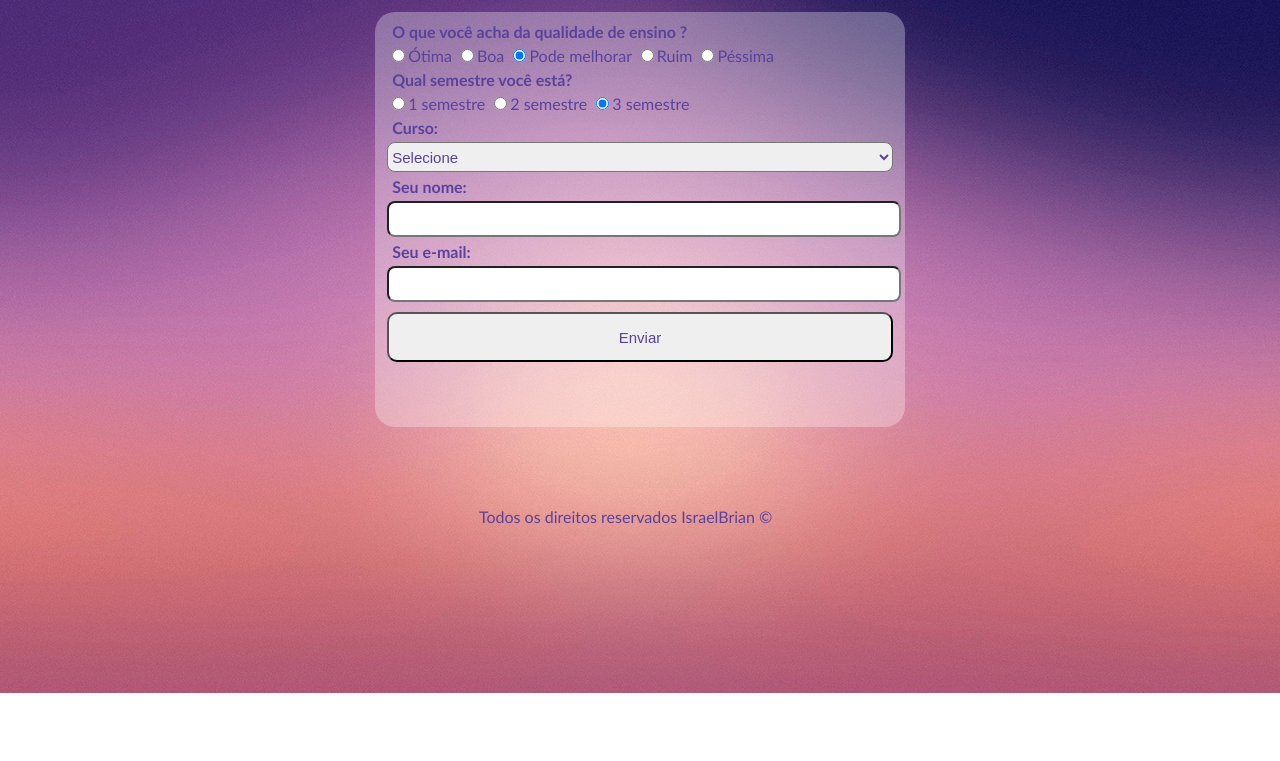
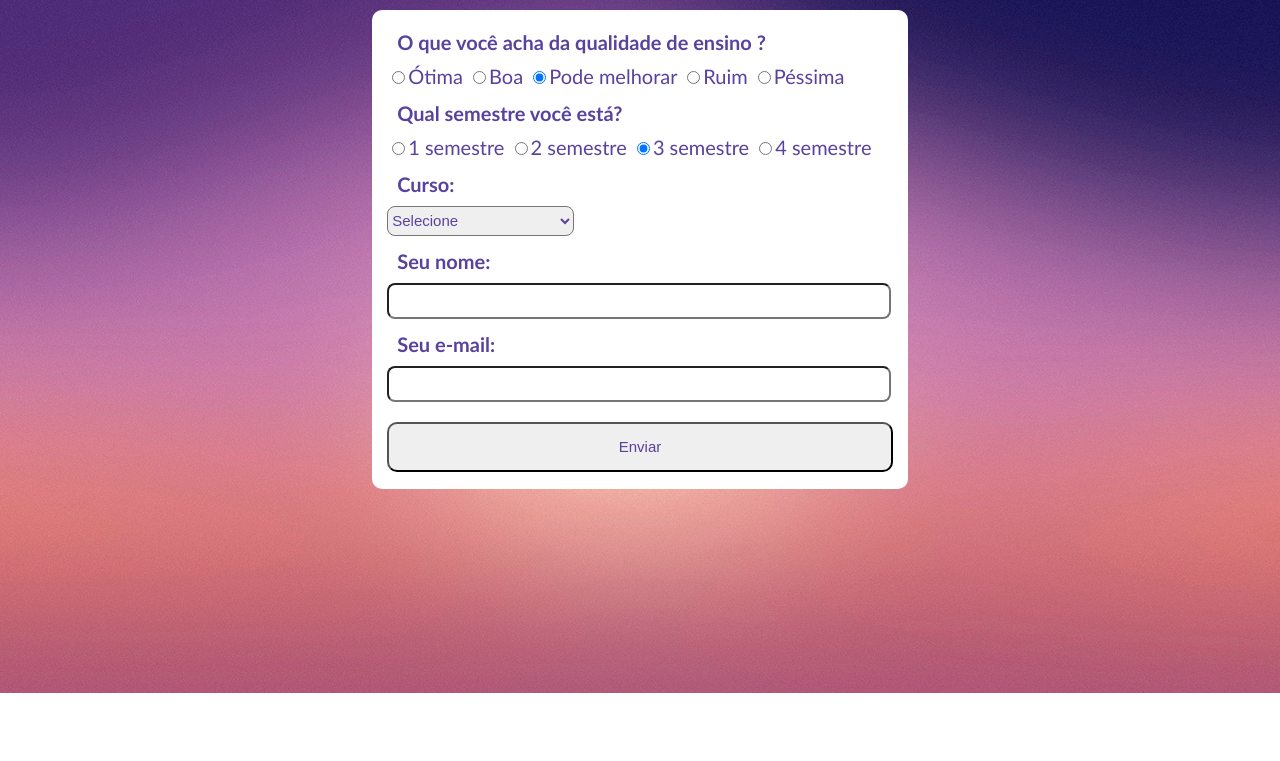
Before and after one commit to israelbrian/Formulario-faculdade, a plain HTML site: page index.html in a window 1280 px wide. Shown: the part 107-868 px from the top of the page. Before the commit the page ends 800 px from the top, so only its background shows below. Drawn offline with Linux system fonts and the light colour scheme.

Commit message:
Atualizações no estilo

```diff
--- a/estilo/estilo.css
+++ b/estilo/estilo.css
@@ -14,38 +14,44 @@ background: url(../imgs/fundo.jpg) no-repeat;
 
 #cabecalho {
     text-align: center;
-    color: #F0F8FF;
+    color: #f8efca;
 }
 
 h1 {
     letter-spacing: 5px;
     text-transform: uppercase;
     font-weight: bold;
+    font-size: 30px;
 }
 
 h2 {
-    font-size: 18px;
+    font-size: 20px;
+    /* padding-bottom: 20px; */
 }
 
 fieldset {
-min-width: 300px;
+min-width: 350px;
 width: 40%;
-height: 400px;
-background-color: rgba(255, 255, 255, 0.3);
+height: 460px;
+background-color: #fff;
 margin-right: auto;
 margin-left: auto;
 border: 0px solid #d0cae6;
-border-radius: 20px;
+border-radius: 10px;
+font-size: 20px;
 /* background: #f8f8f8; */
 }
 
+fieldset div {
+    padding-top: 3px;
+}
 .conteudo-form {
     text-align: left;
     align-items: center;
 }
 label {
     font-weight: bold;
-    padding: 5px;
+    padding: 10px;
     display: block;
 }
 
@@ -59,14 +65,22 @@ color: #59429d;
 border-radius: 8px;
 }
 
-#curso, #nome, #email {
-    width: 100%;
+input {
+    margin-right: 3px;
+}
+
+#nome, #email {
+    width: 98%;
     height: 30px;
-    align-items: center;
+}
+
+#curso {
+    height: 30px;
 }
 
 #enviar {
-    margin-top: 10px;
+    margin-top: 20px;
+    /* margin-bottom: 10px; */
     display: block;
     width: 100%;
     height: 50px;
@@ -74,10 +88,9 @@ border-radius: 8px;
 }
 
 #rodape {
-    width: 300px;
     text-align: center;
-    margin-top: 80px;
-    margin-left: 37%;
+    color: #f8efca;
+    font-size: 20px;
     margin-right: 50%;
-    /* margin: 30% 40% 0 35%;*/
+    margin: 30% 40% 0 35%;
 }
--- a/index.html
+++ b/index.html
@@ -37,6 +37,7 @@
                 <input class="radio" type="radio" name="1_semestre">1 semestre
                 <input class="radio" type="radio" name="2_semestre">2 semestre
                 <input class="radio" type="radio" name="3_semestre" checked>3 semestre
+                <input class="radio" type="radio" name="4_semestre">4 semestre
     </div>
 
     <!-- Campo curso -->
@@ -72,7 +73,7 @@
 
     <footer id="rodape">
         <div>
-            <p>Todos os direitos reservados IsraelBrian &copy;</p>
+            <p>Todos os direitos reservados IsraelBrian &copy</p>
         </div>
     </footer>
 
```
Also changed, not shown: imgs/fundo-rosa.jpg (added), imgs/fundo-roxo.jpg (added), imgs/fundo-roxo2.jpg (added).
